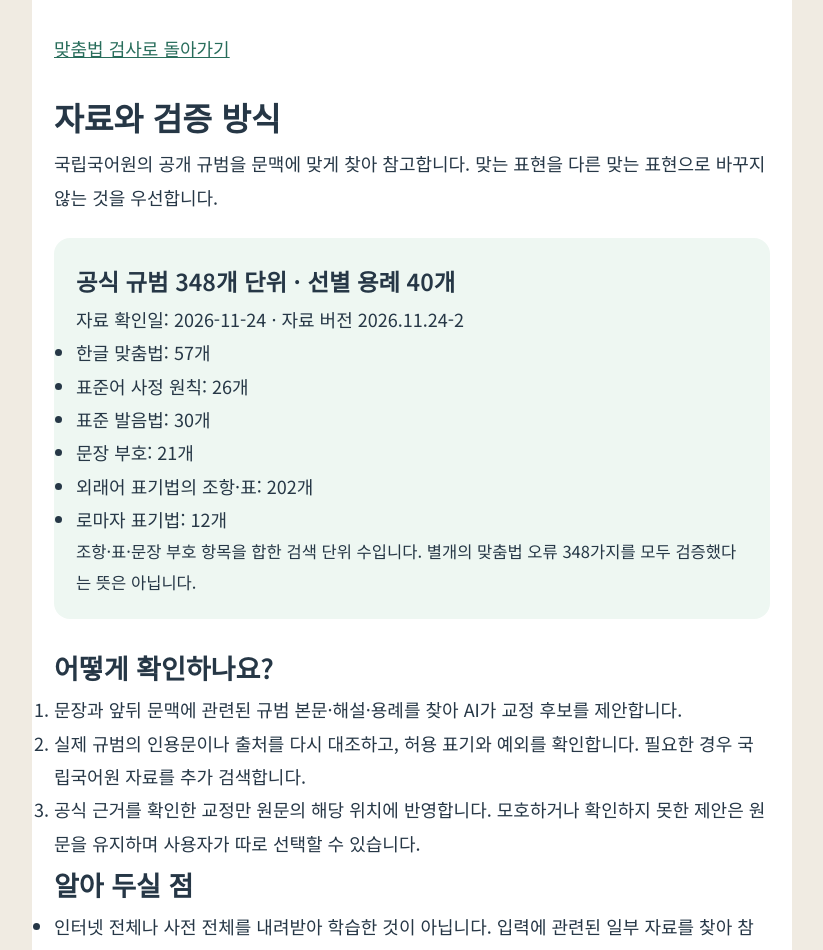
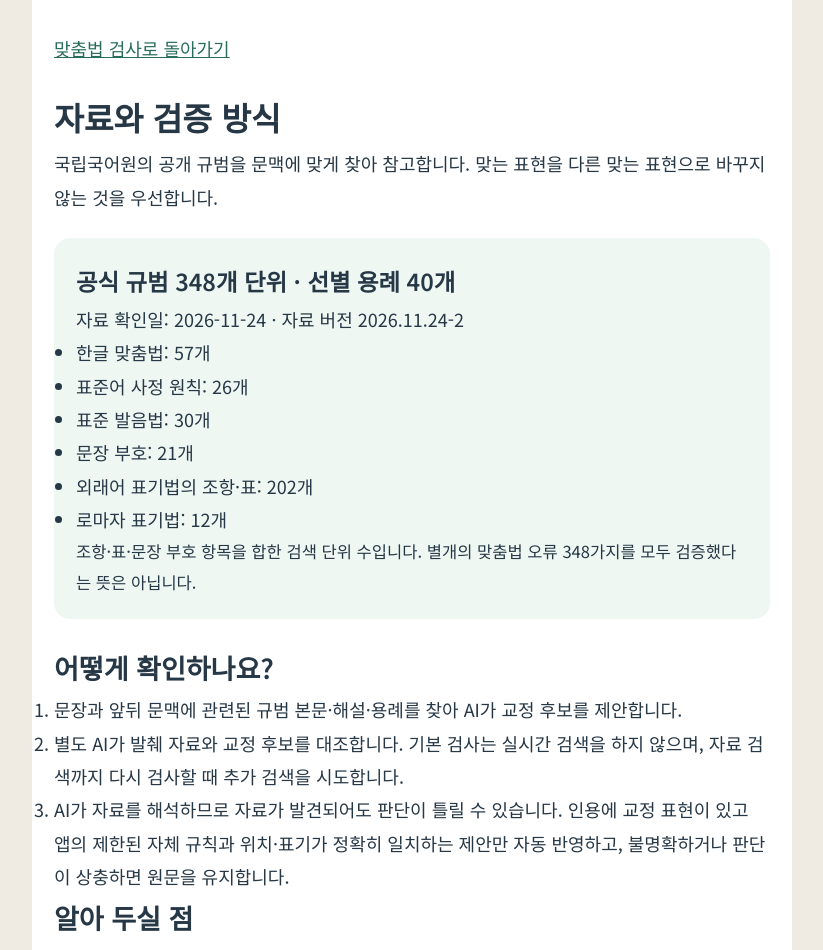
Before and after one commit to jwh781101-ship-it/spelling-checker, a Next.js app: page /sources in a window 1280 px wide. Shown: the top 950 px of the page, without its empty margins (228-1051 px from the left). Built offline with nearby package versions, Linux system fonts and the light colour scheme.

Commit message:
Update source references and safety guidance

```diff
--- a/app/sources/page.js
+++ b/app/sources/page.js
@@ -16,8 +16,8 @@ export default function SourcesPage(){
     <h2>어떻게 확인하나요?</h2>
     <ol>
       <li>문장과 앞뒤 문맥에 관련된 규범 본문·해설·용례를 찾아 AI가 교정 후보를 제안합니다.</li>
-      <li>실제 규범의 인용문이나 출처를 다시 대조하고, 허용 표기와 예외를 확인합니다. 필요한 경우 국립국어원 자료를 추가 검색합니다.</li>
-      <li>공식 근거를 확인한 교정만 원문의 해당 위치에 반영합니다. 모호하거나 확인하지 못한 제안은 원문을 유지하며 사용자가 따로 선택할 수 있습니다.</li>
+      <li>별도 AI가 발췌 자료와 교정 후보를 대조합니다. 기본 검사는 실시간 검색을 하지 않으며, 자료 검색까지 다시 검사할 때 추가 검색을 시도합니다.</li>
+      <li>AI가 자료를 해석하므로 자료가 발견되어도 판단이 틀릴 수 있습니다. 인용에 교정 표현이 있고 앱의 제한된 자체 규칙과 위치·표기가 정확히 일치하는 제안만 자동 반영하고, 불명확하거나 판단이 상충하면 원문을 유지합니다.</li>
     </ol>
     <h2>알아 두실 점</h2>
     <ul>
```
